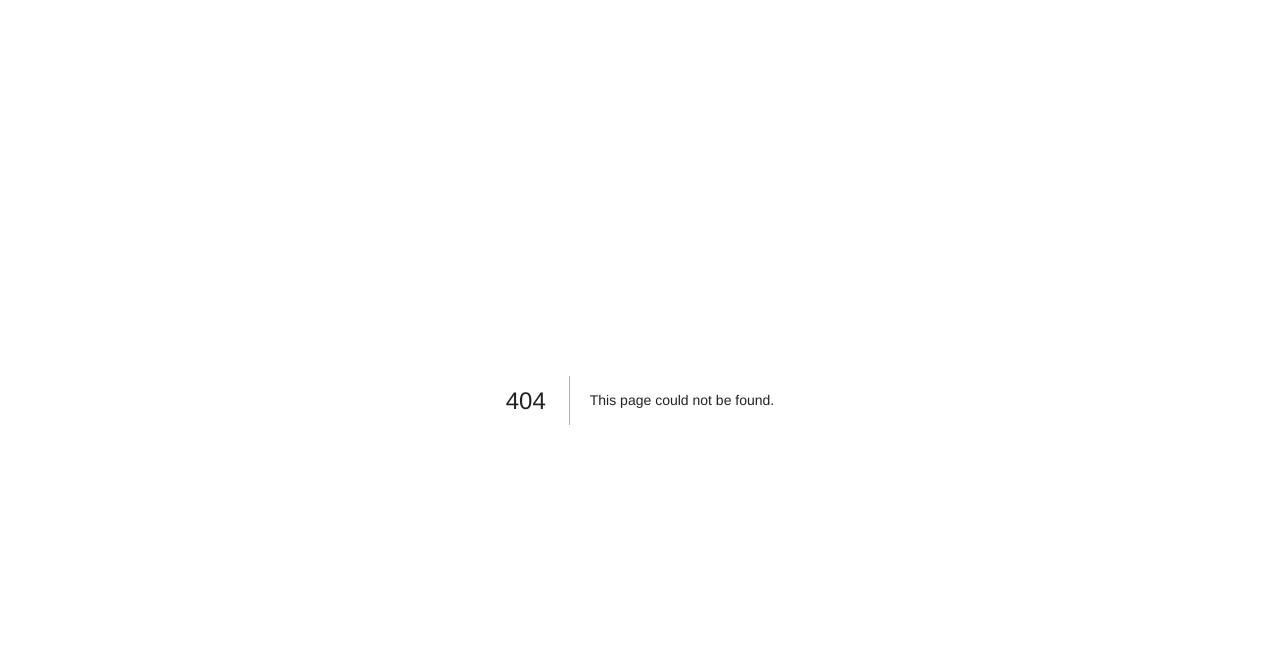
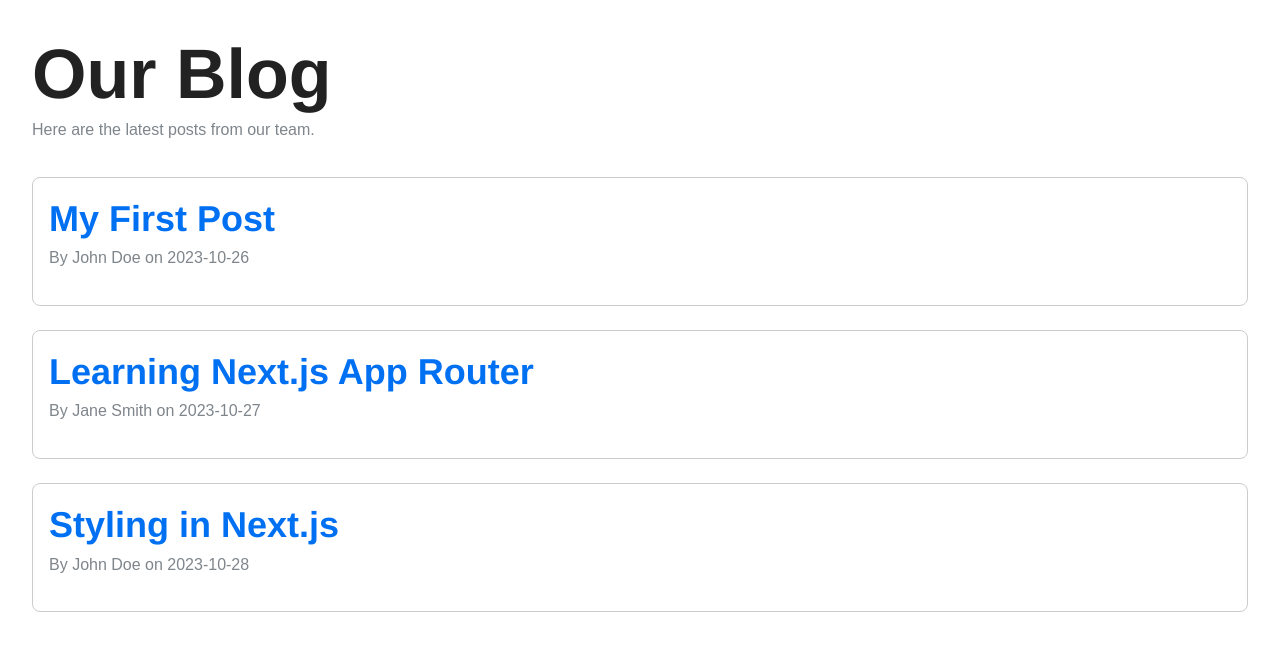
Before and after one commit to mujahed85/mujahed85.github.io, a Next.js app: page /blogs in a window 1280 px wide. Before the commit this address had no page. Shown: the top 650 px of the page. Built offline with nearby package versions, Linux system fonts and the light colour scheme.

Commit message:
feat: add blog post pages and data structure for blog content

```diff
--- /dev/null
+++ b/app/blogs/page.js
@@ -0,0 +1,26 @@
+// app/blogs/page.js
+import Link from 'next/link';
+
+import blogsData from '@/app/data/blogs.json'; // Importing the blogs data
+
+
+export default function BlogListPage() {
+  return (
+    <div style={{ fontFamily: 'sans-serif', padding: '2rem' }}>
+      <h1>Our Blog</h1>
+      <p>Here are the latest posts from our team.</p>
+      <div style={{ marginTop: '2rem' }}>
+        {blogsData.map((post) => (
+          <div key={post.id} style={{ marginBottom: '1.5rem', border: '1px solid #ccc', padding: '1rem', borderRadius: '8px' }}>
+            <h2>
+              <Link href={`/blogs/${post.slug}`} style={{ textDecoration: 'none', color: '#0070f3' }}>
+                {post.title}
+              </Link>
+            </h2>
+            <p>By {post.author} on {post.date}</p>
+          </div>
+        ))}
+      </div>
+    </div>
+  );
+}
--- /dev/null
+++ b/app/data/blogs.json
@@ -0,0 +1,26 @@
+[
+  {
+    "id": 1,
+    "title": "My First Post",
+    "slug": "my-first-post",
+    "author": "John Doe",
+    "date": "2023-10-26",
+    "content": "This is the content of my very first blog post. Welcome to my new blog! We will be discussing various topics related to web development."
+  },
+  {
+    "id": 2,
+    "title": "Learning Next.js App Router",
+    "slug": "learning-nextjs-app-router",
+    "author": "Jane Smith",
+    "date": "2023-10-27",
+    "content": "The Next.js App Router is a powerful new feature. It introduces server components, layouts, and a new way of thinking about routing. This post will explore the basics."
+  },
+  {
+    "id": 3,
+    "title": "Styling in Next.js",
+    "slug": "styling-in-nextjs",
+    "author": "John Doe",
+    "date": "2023-10-28",
+    "content": "There are many ways to style a Next.js application, from CSS Modules to Tailwind CSS and styled-components. Let's take a look at the pros and cons of each approach."
+  }
+]
```
Also changed, not shown: app/blogs/[slug]/page.js (added, +57 -0 lines).
